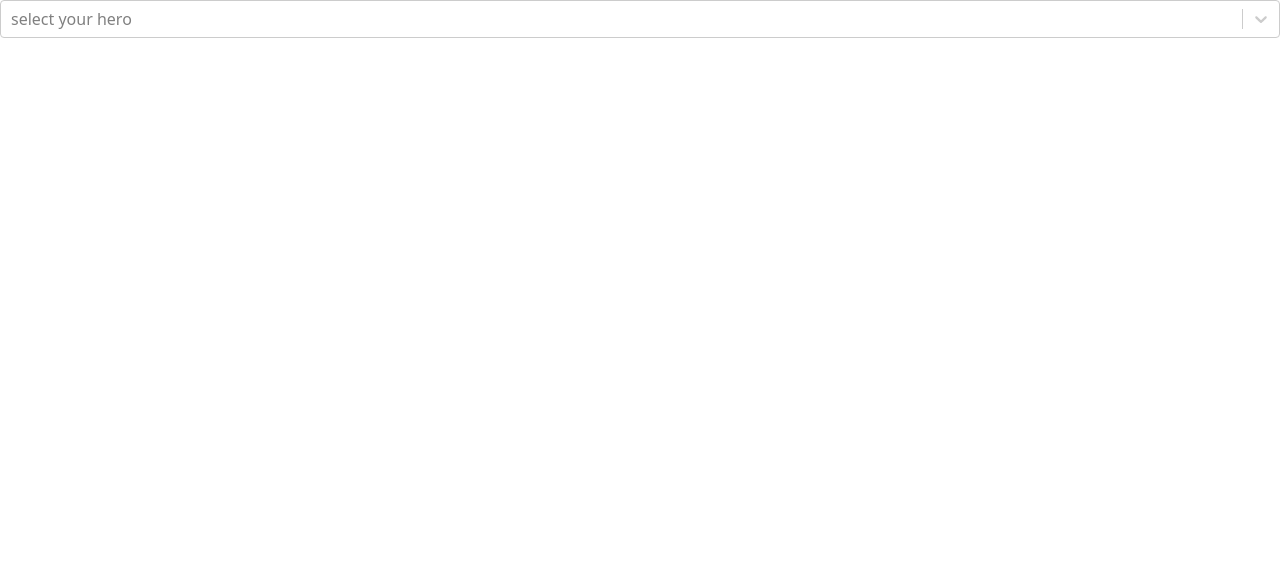
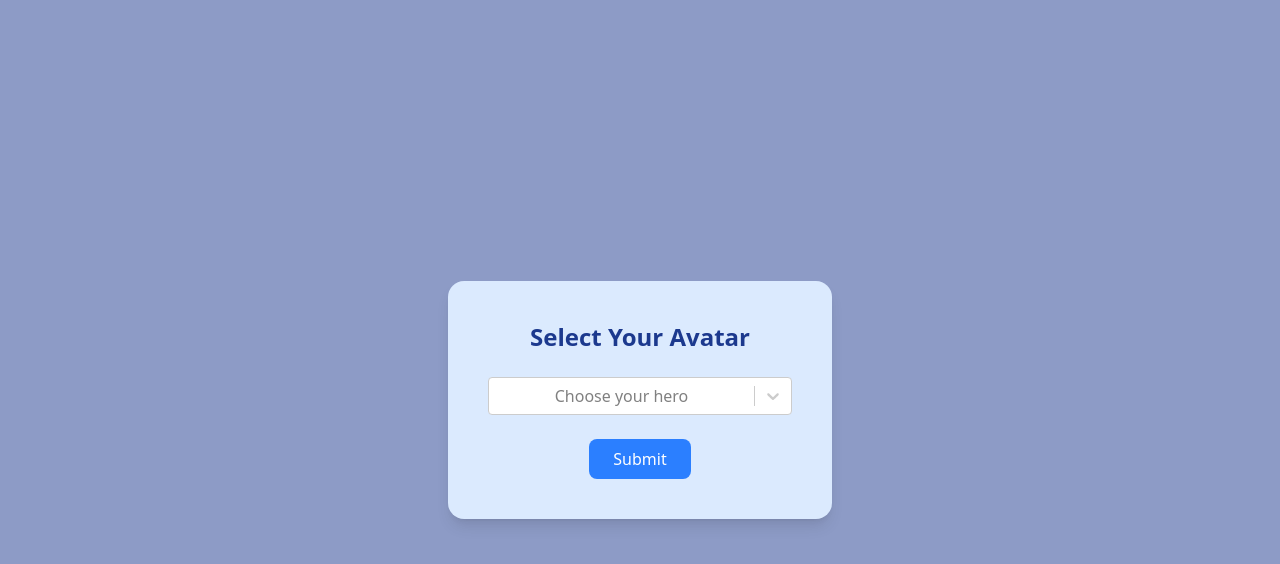
Before and after one commit to rajnishsingh1997/Persona_based_chat, a React (Vite) app in the folder Frontend/: page /selectAvatar in a window 1280 px wide. Shown: the top 564 px of the page. Built offline with nearby package versions, Linux system fonts and the light colour scheme.

Commit message:
added select avatar changes and added api call

```diff
--- a/Frontend/src/App.jsx
+++ b/Frontend/src/App.jsx
@@ -1,20 +1,13 @@
 import "./App.css";
 import ChatScreen from "./components/ChatScreen";
-import { ReactQueryDevtools } from "@tanstack/react-query-devtools";
 import { Routes, Route } from "react-router";
 import SelectionScreen from "./components/SelectionScreen";
-import { useState } from "react";
 
 function App() {
-  const [selectedAvatar, setSelectedAvatar] = useState("hitesh");
-  console.log("setSelectedAvatar from app", selectedAvatar);
   return (
     <>
       <Routes>
-        <Route
-          path="/selectAvatar"
-          element={<SelectionScreen setSelectedAvatar={setSelectedAvatar} />}
-        />
+        <Route path="/selectAvatar" element={<SelectionScreen />} />
         <Route path="/" element={<ChatScreen />} />
       </Routes>
     </>
--- a/Frontend/src/components/SelectionScreen.jsx
+++ b/Frontend/src/components/SelectionScreen.jsx
@@ -1,9 +1,10 @@
-import React from "react";
+import React, { useState } from "react";
 import Select, { components } from "react-select";
+import { useNavigate } from "react-router";
 
-const SelectionScreen = ({ setSelectedAvatar }) => {
-  const { Option, SingleValue } = components;
-
+const SelectionScreen = () => {
+  const { Option } = components;
+  const [selectedAvatar, setSelectedAvatar] = useState("");
   const options = [
     {
       value: "hitesh",
@@ -16,55 +17,73 @@ const SelectionScreen = ({ setSelectedAvatar }) => {
       icon: "https://media.licdn.com/dms/image/v2/D5603AQGibOAbOze1IA/profile-displayphoto-shrink_800_800/B56ZRk01SFGoAg-/0/1736858359580?e=1759968000&v=beta&t=MQxIXWzJXNaq5z0p1njyo0aDD3dO6msTcr3msYk5bSg",
     },
   ];
-
-  //   const handleSelectedAvatar = (selectedAvatar) => {
-  //     setSelectedAvatar(selectedAvatar);
-  //   };
-
-  const IconSingleValue = (props) => (
-    <SingleValue {...props}>
+  let navigate = useNavigate();
+  const IconOption = (props) => (
+    <Option
+      {...props}
+      className="flex items-center space-x-3 px-3 py-2 hover:bg-blue-200 rounded-md"
+    >
       <img
         src={props.data.icon}
-        style={{
-          height: "30px",
-          width: "30px",
-          borderRadius: "50%",
-          marginRight: "10px",
-        }}
+        className="w-10 h-10 rounded-full object-cover"
+        alt={props.data.label}
       />
-      {props.data.label}
-    </SingleValue>
+      <span className="text-blue-900 font-medium ">{props.data.label}</span>
+    </Option>
   );
 
-  const IconOption = (props) => (
-    <Option {...props}>
-      <img
-        src={props.data.icon}
-        style={{
-          height: "30px",
-          width: "30px",
-          borderRadius: "50%",
-          marginRight: "10px",
-        }}
-      />
-      {props.data.label}
-    </Option>
-  );
+  const handleSubmit = async (selectedAvatar) => {
+    const payload = {
+      avatar: selectedAvatar,
+    };
+    try {
+      const response = await fetch(
+        "http://localhost:3000/avatar/selectAvatar",
+        {
+          headers: {
+            "Content-Type": "application/json",
+          },
+          method: "POST",
+          body: JSON.stringify(payload),
+        }
+      );
+      if (!response) {
+        throw new Error("network call failed, please check console");
+      }
+      const responseJson = await response.json();
+      if (responseJson.success) {
+        navigate("/");
+      }
+    } catch (error) {
+      throw new Error(error);
+    }
+  };
+
   return (
-    <div>
-      {/* <select
-        onChange={(e) => {
-          handleSelectedAvatar(e.target.value);
-        }}
-      >
-        <option>hitesh</option>
-        <option>piyush</option>
-      </select> */}
-      <Select
-        placeholder="select your hero"
-        components={{ Option: IconOption }}
-        options={options}
-      />
+    <div className="fixed inset-0 bg-blue-900/50 flex justify-center items-center z-50">
+      <div className="bg-blue-100 p-10 rounded-2xl shadow-lg w-96 max-w-[90%] text-center">
+        <h2 className="text-2xl font-semibold text-blue-900 mb-6">
+          Select Your Avatar
+        </h2>
+
+        <Select
+          placeholder="Choose your hero"
+          components={{ Option: IconOption }}
+          options={options}
+          onChange={(selected) => setSelectedAvatar(selected.value)}
+          className="mb-6"
+          classNamePrefix="react-select"
+        />
+
+        <button
+          onClick={() => {
+            handleSubmit(selectedAvatar);
+          }}
+          className="bg-blue-500 hover:bg-blue-600 text-white font-medium px-6 py-2 rounded-lg transition"
+        >
+          Submit
+        </button>
+      </div>
     </div>
   );
 };
```
Also changed, not shown: 2 other files (tests, documents, lock files or other folders).
